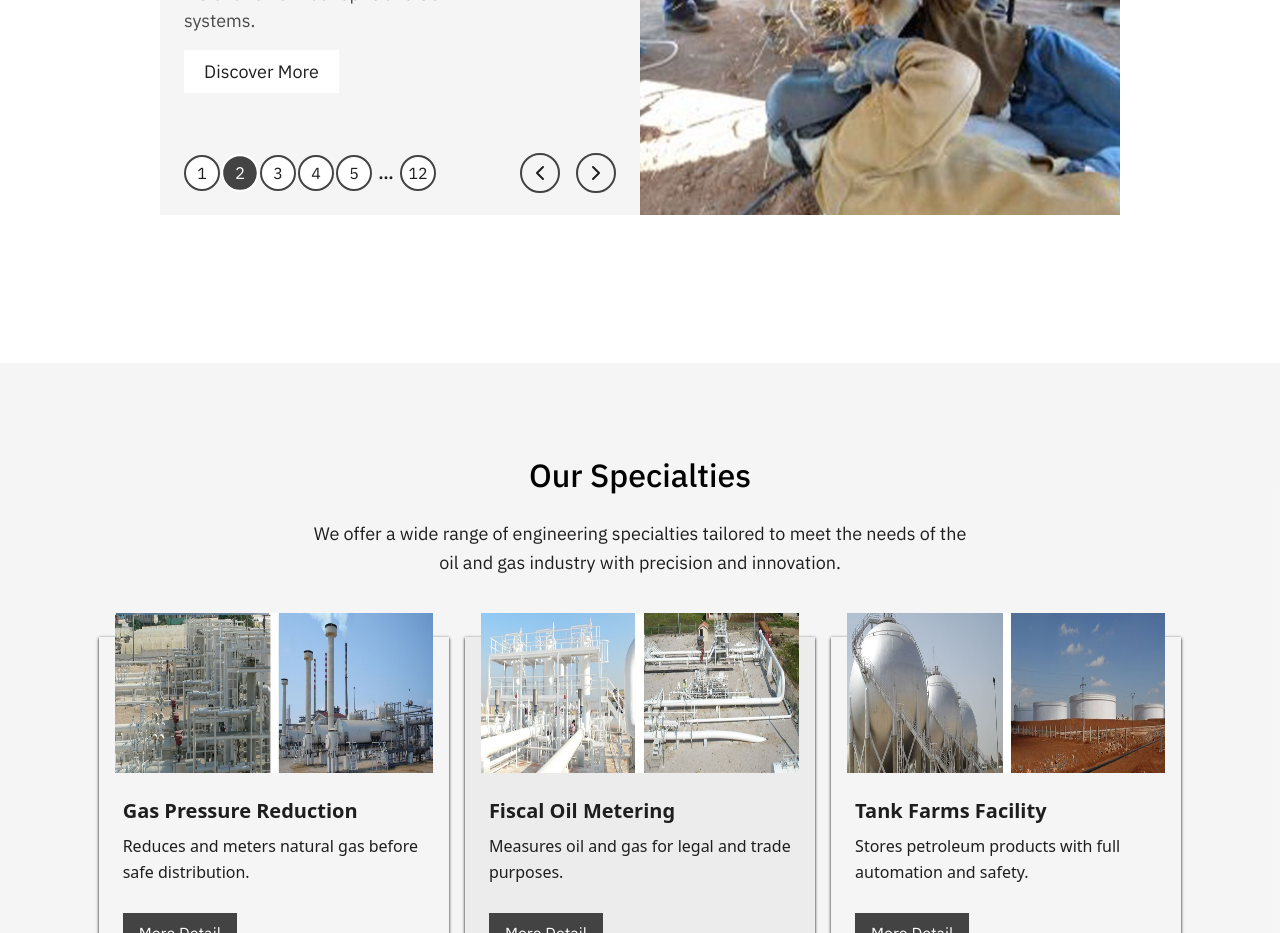
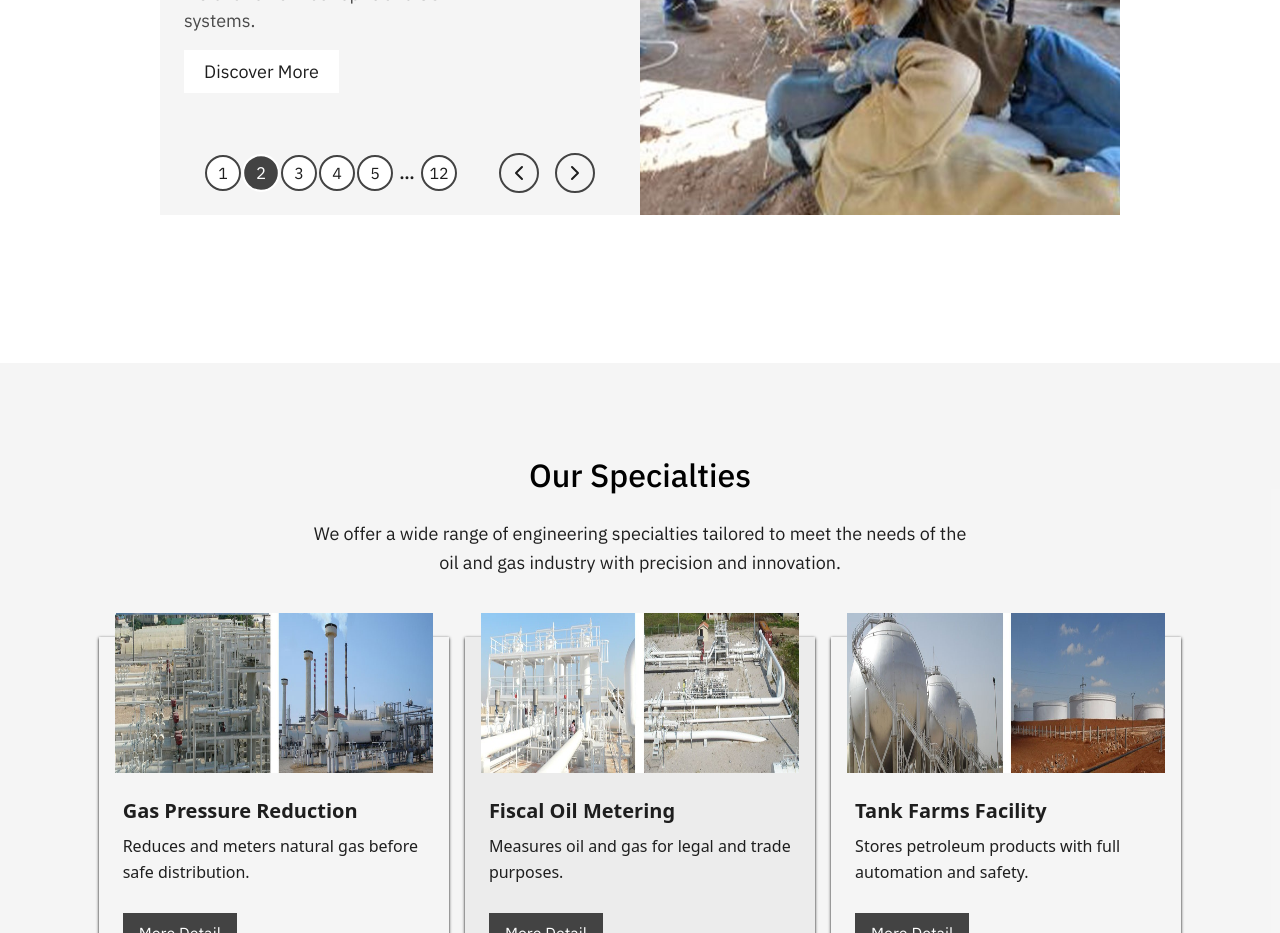
Before and after one commit to fatma-mohamed99/petroleum, a Next.js app: page / in a window 1280 px wide. Shown: the part 2560-3493 px from the top of the page. Built offline with nearby package versions, Linux system fonts and the light colour scheme.

Commit message:
edit opject paginaton

```diff
--- a/src/components/home-component/project-section/ProjectSection.tsx
+++ b/src/components/home-component/project-section/ProjectSection.tsx
@@ -53,7 +53,7 @@
                 </button>
               </div>
             </div>
-            <div className="flex justify-between items-center
+            <div className="flex justify-around items-center
             px-2 md:py-5 sm:px-10 md:px-6">
               <div className="flex gap-0.5 items-center">
                 {paginationItems.map((item, idx) =>
```
